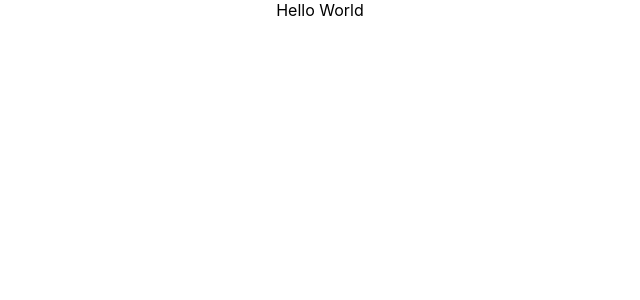
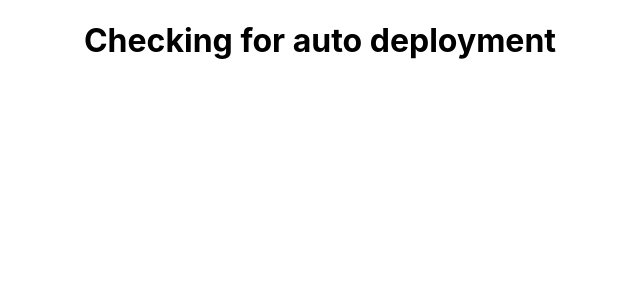
Before and after one commit to Muhammad-Usama-07/WebDevBootcamp2020, a React (Create React App) app: page / in a window 1280 px wide. Shown: the top 300 px of the page, without its empty margins (320-960 px from the left). Built offline with nearby package versions, Linux system fonts and the light colour scheme.

Commit message:
Checking for Auto deployment

```diff
--- a/src/App.js
+++ b/src/App.js
@@ -1,10 +1,10 @@
-
+import React from 'react';
 import './App.css';
 
 function App() {
   return (
     <div className="App">
-      Hello World
+      <h1>Checking for auto deployment</h1>
     </div>
   );
 }
```
Also changed, not shown: 2 other files (tests, documents, lock files or other folders).
